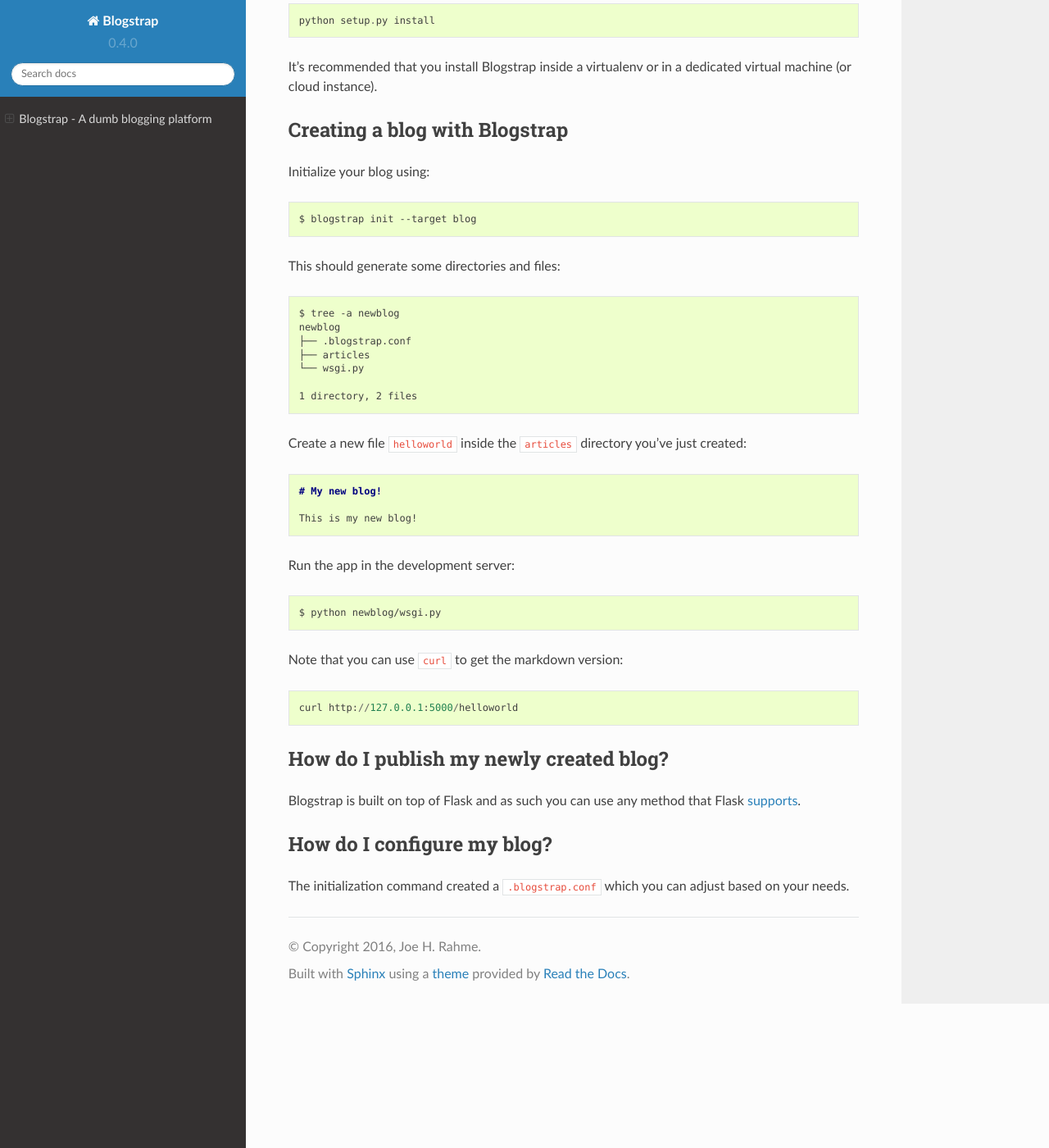
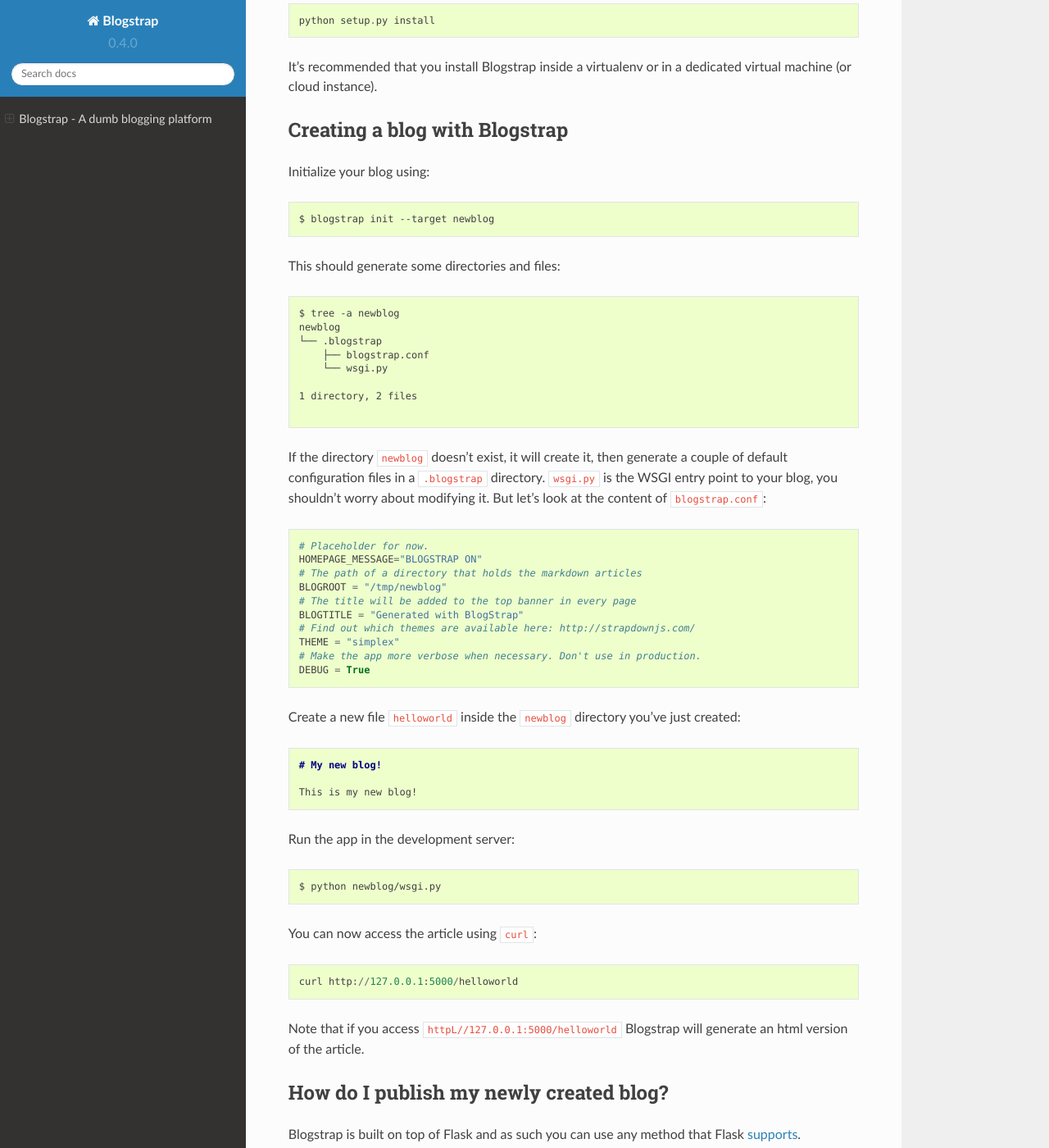
Before and after one commit to joehakimrahme/blogstrap, a Sphinx documentation site: the page built from docs/source/index.md, in a window 1280 px wide and 1400 px high, scrolled down 1032 px. Shown: the whole window at 82% size. Built offline with Sphinx 7.4.7 and the Read the Docs theme 2.0.0, drawn with Linux system fonts in a browser that asks for light colours.

Commit message:
Updates doc with new directory structure
Also fixes generated default conf file.

````diff
--- a/docs/source/index.md
+++ b/docs/source/index.md
@@ -62,7 +62,7 @@
 Initialize your blog using:
 
 ```
-$ blogstrap init --target blog
+$ blogstrap init --target newblog
 ```
 
 This should generate some directories and files:
@@ -70,15 +70,34 @@
 ```
 $ tree -a newblog
 newblog
-├── .blogstrap.conf
-├── articles
-└── wsgi.py
+└── .blogstrap
+    ├── blogstrap.conf
+    └── wsgi.py
 
 1 directory, 2 files
 
+
 ```
 
-Create a new file `helloworld` inside the `articles` directory you've just
+If the directory `newblog` doesn't exist, it will create it, then
+generate a couple of default configuration files in a `.blogstrap`
+directory. `wsgi.py` is the WSGI entry point to your blog, you shouldn't
+worry about modifying it. But let's look at the content of `blogstrap.conf`:
+
+```
+# Placeholder for now.
+HOMEPAGE_MESSAGE="BLOGSTRAP ON"
+# The path of a directory that holds the markdown articles
+BLOGROOT = "/tmp/newblog"
+# The title will be added to the top banner in every page
+BLOGTITLE = "Generated with BlogStrap"
+# Find out which themes are available here: http://strapdownjs.com/
+THEME = "simplex"
+# Make the app more verbose when necessary. Don't use in production.
+DEBUG = True
+```
+
+Create a new file `helloworld` inside the `newblog` directory you've just
 created:
 
 ```markdown
@@ -93,20 +112,18 @@
 $ python newblog/wsgi.py
 ```
 
-Note that you can use `curl` to get the markdown version:
+You can now access the article using `curl`:
 
 ```
 curl http://127.0.0.1:5000/helloworld
 ```
 
+Note that if you access `httpL//127.0.0.1:5000/helloworld` Blogstrap
+will generate an html version of the article.
+
+
 How do I publish my newly created blog?
 ---------------------------------------
 
 Blogstrap is built on top of Flask and as such you can use any
-method that Flask [supports](http://flask.pocoo.org/docs/0.10/deploying/).
-
-How do I configure my blog?
----------------------------
-
-The initialization command created a `.blogstrap.conf` which you can
-adjust based on your needs.
+method that Flask [supports](http://flask.pocoo.org/docs/0.10/deploy).
````
Also changed, not shown: 1 other file.
